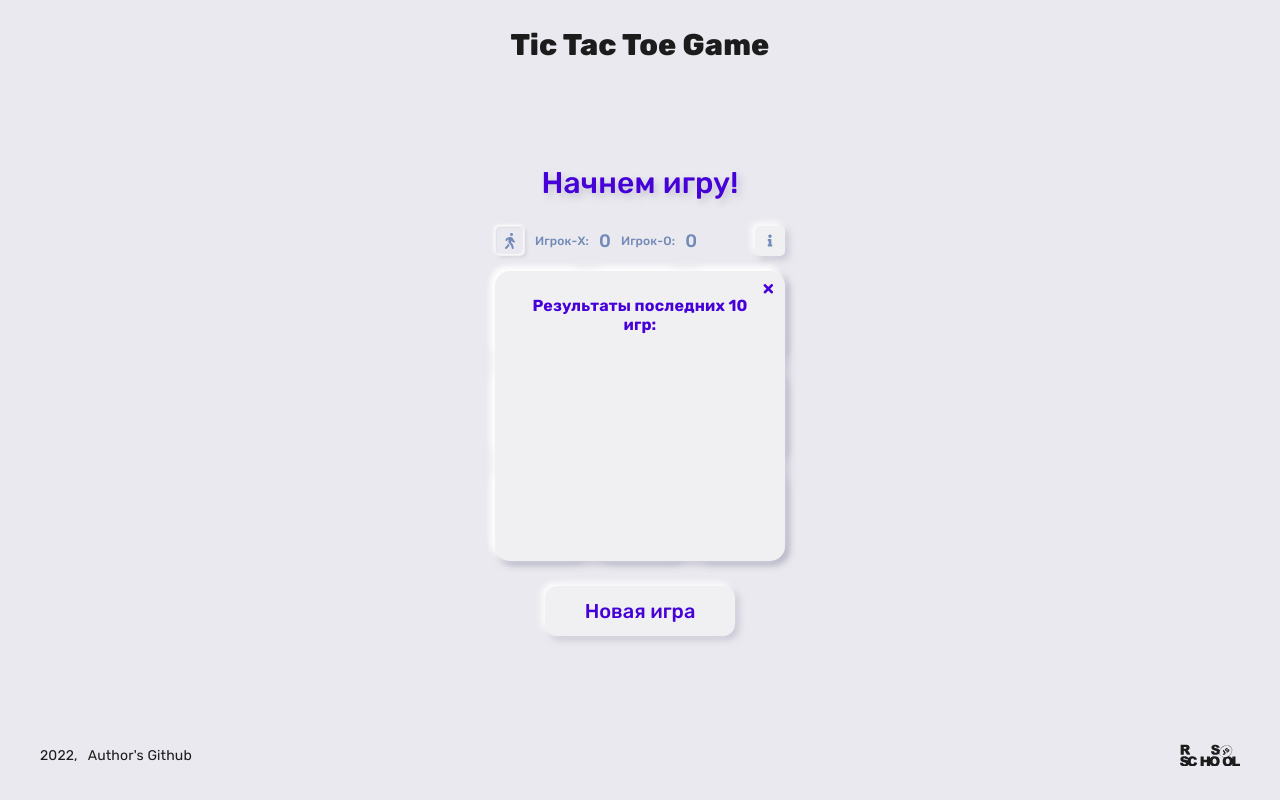
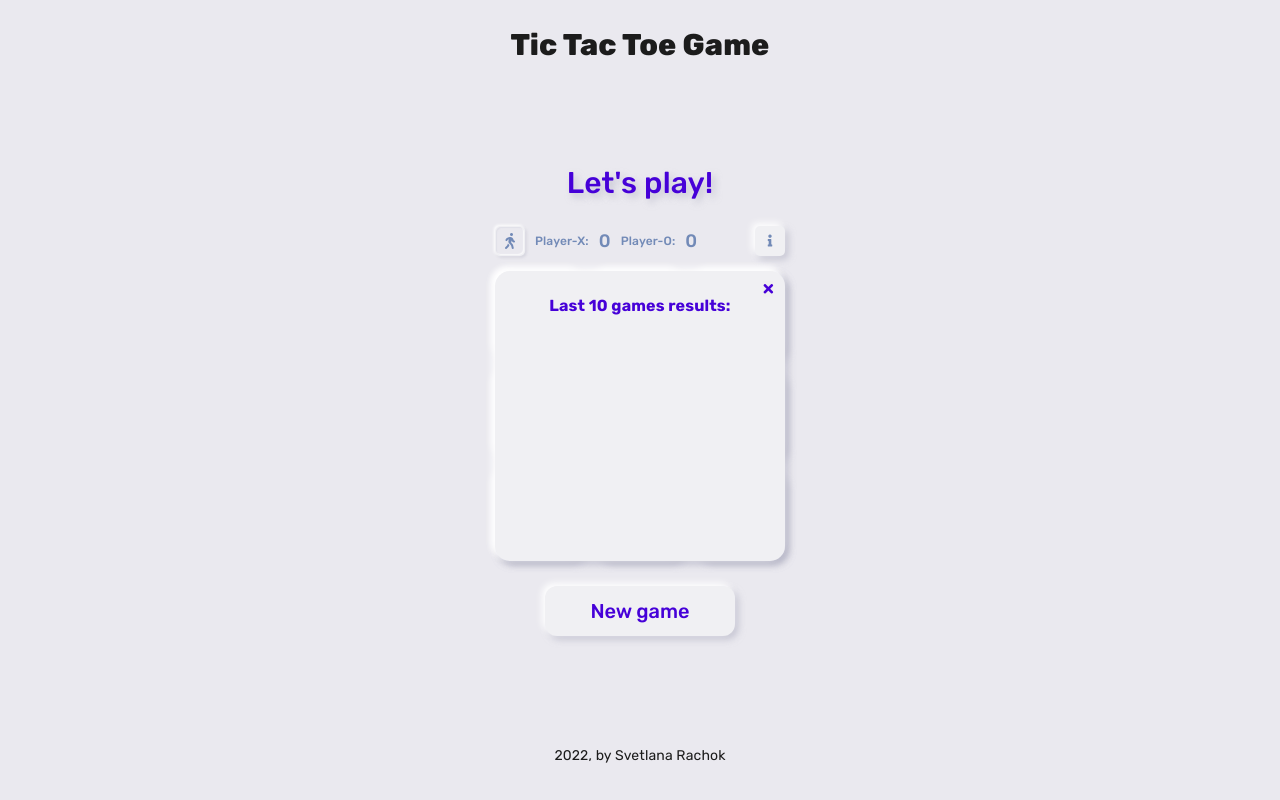
Before and after one commit to svetarachok/tic-tac-toe, a plain HTML site: page index.html in a window 1280 px wide. Both pictures are taken after a click on the element 770 px from the left and 240 px from the top of the page. Drawn offline with Linux system fonts and the light colour scheme.

Commit message:
fix: change language

```diff
--- a/index.html
+++ b/index.html
@@ -17,7 +17,7 @@
     </header>
     <main class="main">
         <div class="game">
-            <div class="message">Начнем игру!</div>
+            <div class="message">Let's play!</div>
             <div class="statistic">
                 <div class="player_score">
                     <div class="player_score_header">
@@ -26,11 +26,11 @@
                         </div>
                     </div>
                     <div class="player_move">
-                        <div class="player_name">Игрок-X: </div>
+                        <div class="player_name">Player-X: </div>
                         <div class="player_x_steps">0</div>
                     </div>
                     <div class="player_move">
-                        <div class="player_name">Игрок-O: </div>
+                        <div class="player_name">Player-O: </div>
                         <div class="player_o_steps">0</div>
                     </div>
                 </div>
@@ -48,17 +48,16 @@
                 <div class="game_cell"></div>
                 <div class="game_results hidden">
                     <button class="results_close_btn"><i class="fas fa-times"></i></button>
-                    <div class="results_header">Результаты последних 10 игр:</div>
+                    <div class="results_header">Last 10 games results:</div>
                     <div class="game_stat"></div>
                 </div>
             </div>
 
-            <button class="btn reset_btn">Новая игра</button>
+            <button class="btn reset_btn">New game</button>
         </div>
     </main>
     <footer class="footer">
-        <div class="left_footer"><p>2022,</p><a class="github_link" href="https://github.com/svetarachok">Author's Github</a></div>
-        <a class="rss_logo_link" href="https://rs.school/js-stage0/"><p class="rss_logo"></p></a>
+        <p>2022, by Svetlana Rachok</p>
     </footer>
    <script src="script.js"></script>
 </body>
--- a/script.js
+++ b/script.js
@@ -37,7 +37,7 @@ function currentStep() {
       this.classList.add("orange");
     }
     activeSteps();
-    messageText.textContent = `Ходит Игрок-${player}`;
+    messageText.textContent = `Player-${player} turn`;
     checkWinner();
   }
 }
@@ -105,10 +105,10 @@ function checkWinner() {
 
 function stopGame(result) {
   if (result === "") {
-    messageText.textContent = `Ничья!`;
+    messageText.textContent = `It's draw!`;
     addMusic('assets/draw.mp3')
   } else {
-    messageText.textContent = `Победил Игрок-${result}`;
+    messageText.textContent = `Winner is Player-${result}`;
     addMusic('assets/winner.mp3')
     gameCells.forEach((item) => item.removeEventListener("click", currentStep));
   }
@@ -122,7 +122,7 @@ function resetAll() {
     item.textContent = "";
     item.addEventListener("click", currentStep);
   });
-  messageText.textContent = `Ходит Игрок-X`;
+  messageText.textContent = `Player-X turn`;
   player = "X";
   winner = "";
   step = 0;
@@ -148,9 +148,9 @@ function showGameResults() {
   console.log(lastTenResults)
   for (let i = 0; i < lastTenResults.length; i++) {
     let res = document.createElement("div");
-    res.textContent = `Победил Игрок-${lastTenResults[i]}`;
+    res.textContent = `Winner is Player-${lastTenResults[i]}`;
     if (lastTenResults[i] === "") {
-      res.textContent = `Ничья!`;
+      res.textContent = `It's draw!`;
     }
     gameStat.append(res);
   }
--- a/style.css
+++ b/style.css
@@ -263,16 +263,9 @@ a:hover {
 .footer {
     height: 90px;
     display: flex;
-    justify-content: space-between;
+    justify-content: center;
     align-items: center;
     padding: 0 40px;
-}
-
-.left_footer {
-    display: flex;
-    flex-wrap: nowrap;
-    align-items: center;
-    gap: 10px;
 }
 
 .rss_logo {
```
